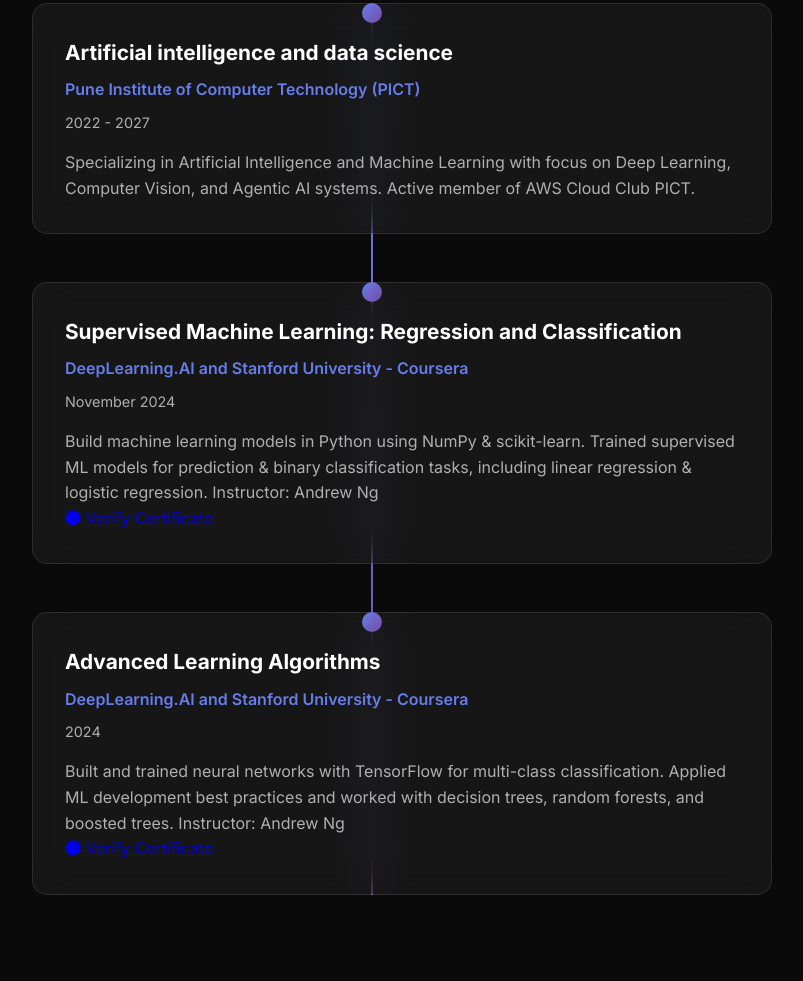
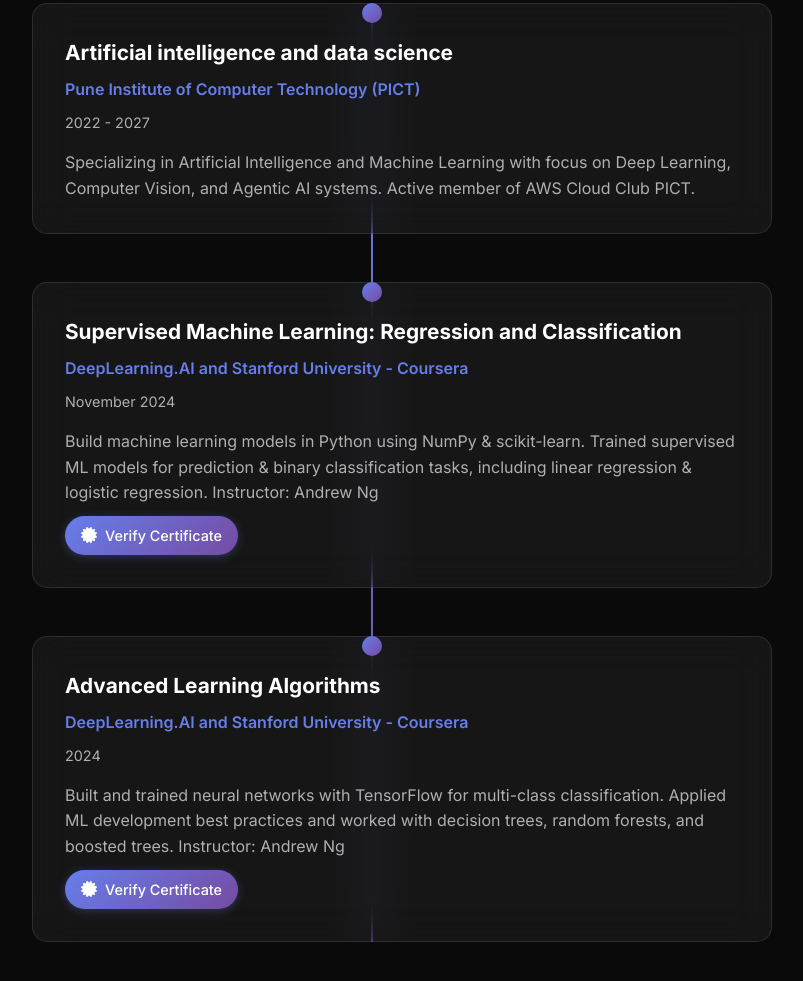
Before and after one commit to scorpionawaz/ManyaBabbar, a plain HTML site: page index.html in a window 1280 px wide. Shown: the part 4222-5203 px from the top of the page, without its empty margins (268-1071 px from the left). Drawn offline with Linux system fonts and the light colour scheme.

Commit message:
Update styles.css

```diff
--- a/styles.css
+++ b/styles.css
@@ -15,6 +15,44 @@ body {
     color: #333;
     background: #0a0a0a;
     overflow-x: hidden;
+}
+.certification-link {
+    margin-top: 10px;
+}
+
+.verify-link {
+    display: inline-flex;
+    align-items: center;
+    gap: 8px;
+    padding: 8px 16px;
+    background: linear-gradient(135deg, #667eea 0%, #764ba2 100%);
+    color: white !important;
+    text-decoration: none;
+    border-radius: 20px;
+    font-size: 0.9rem;
+    font-weight: 500;
+    transition: all 0.3s ease;
+    box-shadow: 0 2px 10px rgba(102, 126, 234, 0.3);
+}
+
+.verify-link:hover {
+    transform: translateY(-2px);
+    box-shadow: 0 5px 20px rgba(102, 126, 234, 0.4);
+    text-decoration: none;
+    color: white !important;
+}
+
+.verify-link:visited {
+    color: white !important;
+}
+
+.verify-link:active {
+    color: white !important;
+}
+
+.verify-link i {
+    font-size: 1rem;
+    color: white !important;
 }
 
 /* Professional Background */
@@ -1427,4 +1465,5 @@ section {
 
 ::-webkit-scrollbar-thumb:hover {
     background: linear-gradient(135deg, #764ba2 0%, #667eea 100%);
+
 }
```
